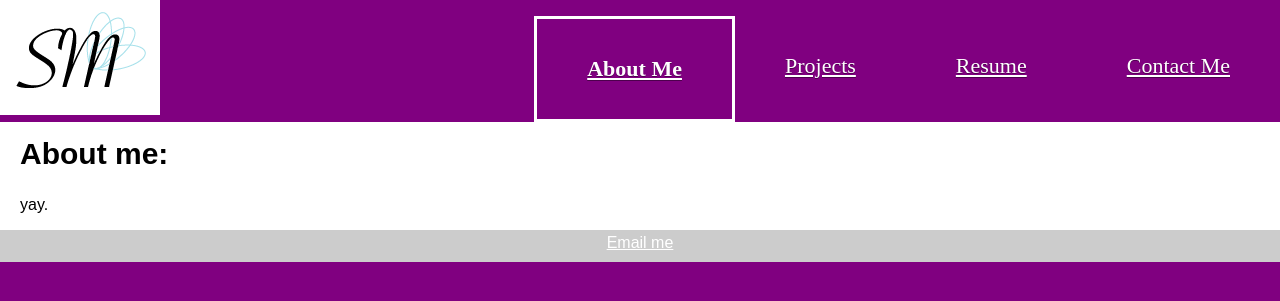
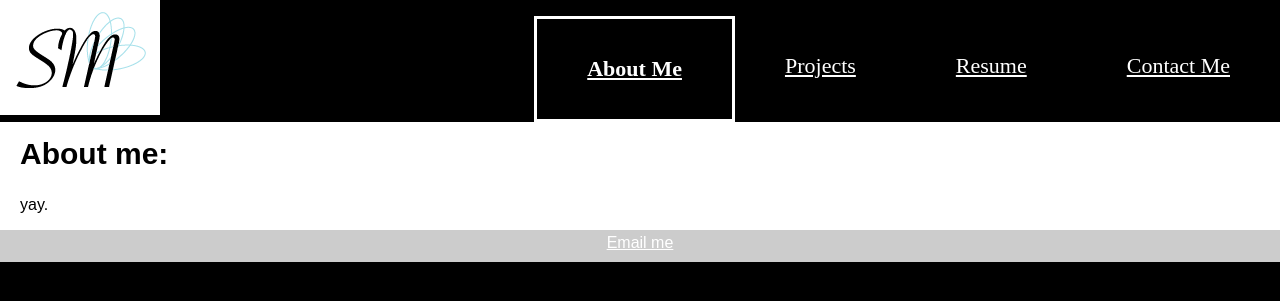
Before and after one commit to smattia0915/smattia.github.io, a PHP site: page / in a window 1280 px wide. Shown: the top 301 px of the page. Run offline with PHP 8.4, Linux system fonts and the light colour scheme.

Commit message:
Update style.css

```diff
--- a/assets/css/style.css
+++ b/assets/css/style.css
@@ -3,7 +3,7 @@ Savannah Mattia
 Portfolio css
 */
 body{
-	background-color: purple;
+	background-color: black;
 	color: black;
 	font-family: Arial, sans-serif;
 	padding: 5px;
```
